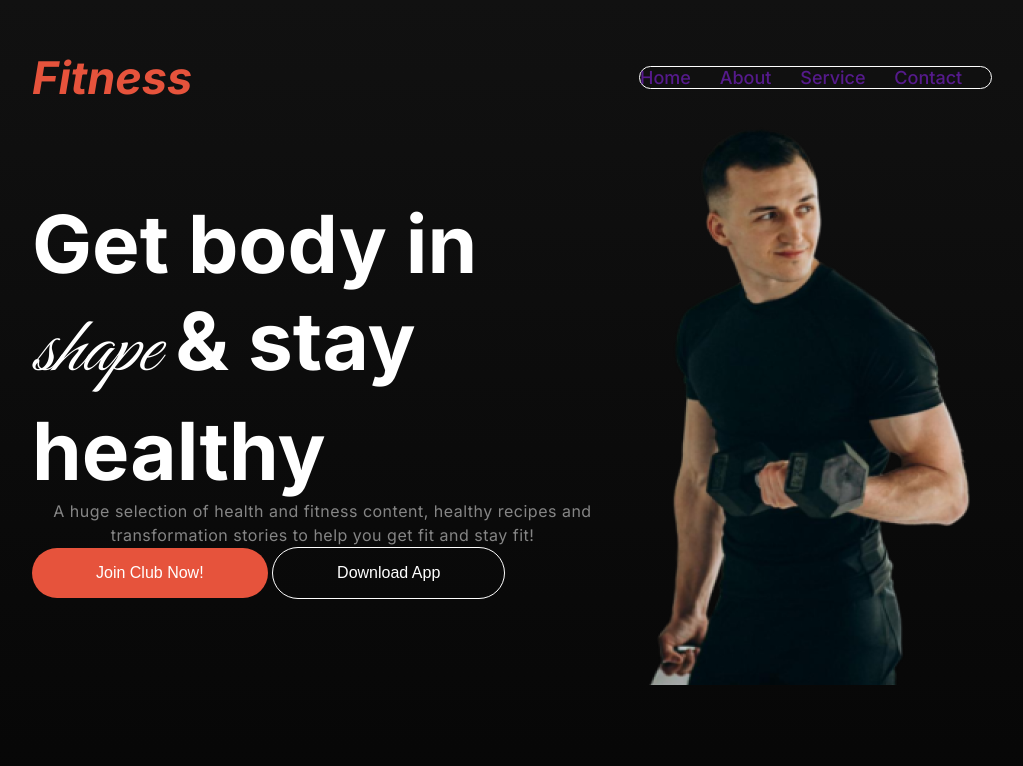
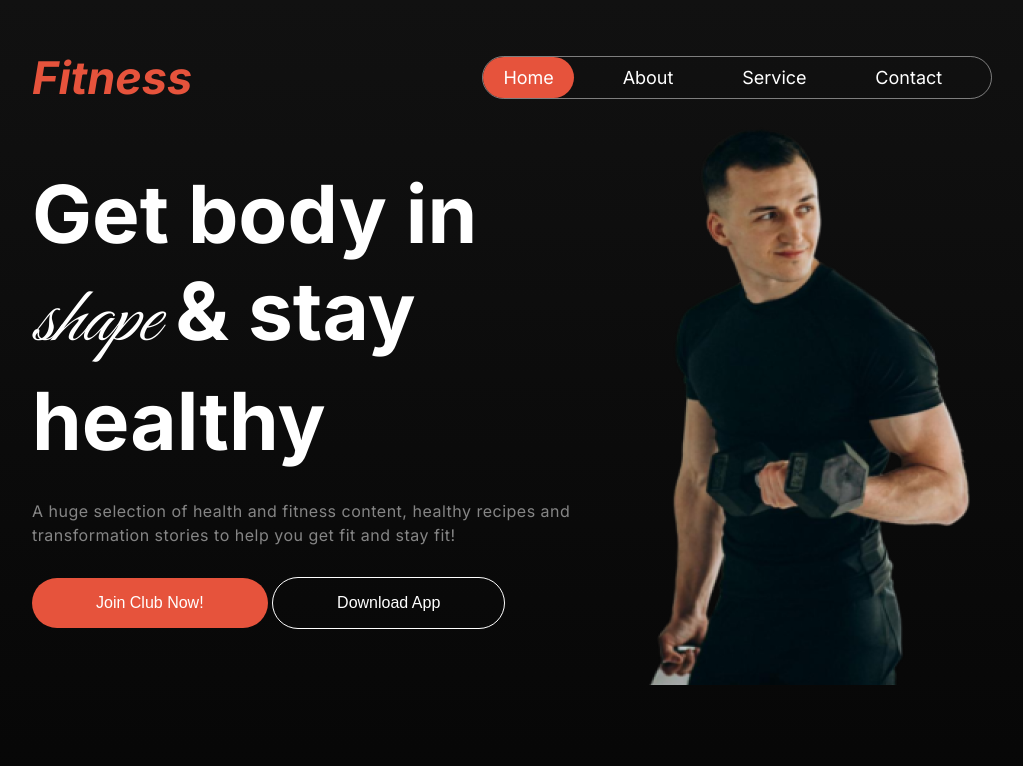
Before and after one commit to najoaa/Fitness-Website, a plain HTML site: page index.html in a window 1280 px wide. Shown: the top 766 px of the page, without its empty margins (128-1151 px from the left). Drawn offline with Linux system fonts and the light colour scheme.

Commit message:
banner section desktop is done

```diff
--- a/responsive-mobile.css
+++ b/css/responsive-mobile.css
@@ -1,11 +1,20 @@
-@media screen and (max-width:800px) {
-  .navbar{
-    flex-direction: column;
-    align-items: center;
+/* Responsive Styles */
+@media (max-width: 768px) {
+  .nav-menu {
+    display: none; /* Hide the menu on small screens */
+  }
+
+  .hamburger-menu {
+    display: block;
+    cursor: pointer;
   }
 }
 
 @media (max-width: 576px) {
+
+  /* navbar styles starts here */
+
+  /* footer styles starts here */
   footer {
     padding: 20px 0;
   }
--- a/style.css
+++ b/css/style.css
@@ -65,9 +65,25 @@ header{
   list-style: none;
   margin-right: 1.8rem;
 }
+
+.nav-item a {
+  display: block;
+  padding: 10px 20px;
+  color: #fff;
+  text-decoration: none;
+  font-weight: normal;
+  transition: background-color 0.3s ease;
+}
+.nav-item.active a {
+  background-color: #E6533C;
+  ;
+  border-radius: 30px;
+}
+
 .nav-link{
   display: flex;
   border: 1px solid;
+  border-color: rgba(255, 255, 255, 0.459);
   border-radius: 30px;
   padding: none;
 }
@@ -76,6 +92,7 @@ header{
   font-weight: 500;
   font-size: 18px;
   margin: none;
+  color:white;
 }
 .hamburger-menu{
   display: none;
@@ -83,11 +100,12 @@ header{
 
 /* banner section */
 
-.banner-content{
-  gap: 30px;
-}
 .banner-title{
   font-size: 5rem;
+}
+.banner-content p{
+  text-align: left;
+  padding: 30px 0 ;
 }
 p{
 color: rgba(255, 255, 255, 0.5);
@@ -289,6 +307,7 @@ transform: translate(20%, -150%);
   font-size: 1rem;
   text-transform: capitalize;
   margin: 0;
+  text-align: left;
 }
 
 /* Footer styles starts from here */
--- a/index.html
+++ b/index.html
@@ -4,18 +4,19 @@
   <meta charset="UTF-8">
   <meta name="viewport" content="width=device-width, initial-scale=1.0">
   <title>Fitness</title>
-  <link rel="stylesheet" href="style.css">
+  <link rel="stylesheet" href="css/style.css">
 </head>
-<link rel="stylesheet" href="responsive-mobile.css">
+<link rel="stylesheet" href="css/responsive-mobile.css">
 </head>
 <body class="inter-font">
+
  <!-- header section start here -->
  <div class="header-banner">
  <header class="header">
   <nav class="navbar">
     <h3 class="logo">Fitness</h3>
     <ul class="nav-link">
-      <li class="nav-item"><a href="" class="navlink">Home</a></li>
+      <li class="nav-item active"><a href="" class="navlink">Home</a></li>
       <li class="nav-item"><a href="" class="navlink">About</a></li>
       <li class="nav-item"><a href="" class="navlink">Service</a></li>
       <li class="nav-item"><a href="" class="navlink">Contact</a></li>
@@ -25,15 +26,14 @@
   <div class="hamburger-menu">
     <!--  -->
     <i></i>
-    <img src="assets/flower.png" alt="">
   </div>
  <!-- header section ends here -->
 <!-- banner section -->
 <section class="container banner-content">
-  <div>
+  <div class="banner-outline">
     <h1 class="banner-title">Get body in <br><span class="span great-vibes-regular">shape</span> & stay<br>
       healthy</h1>
-    <p>A huge selection of health and fitness content, healthy recipes
+    <p cl>A huge selection of health and fitness content, healthy recipes
     and transformation stories to help you get fit and stay fit!</p>
     <div>
       <button class="btn-primary">Join Club Now!
```
